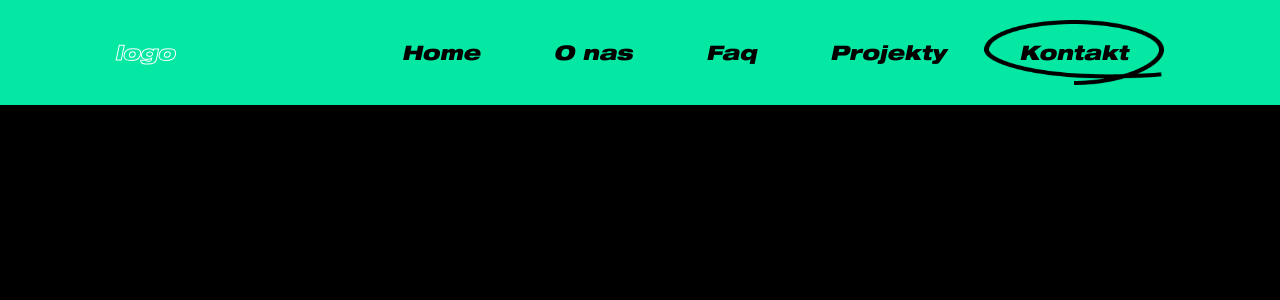
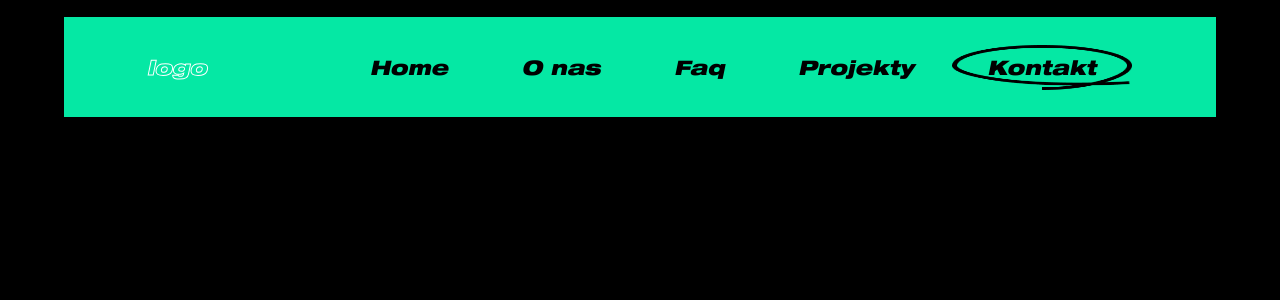
Before and after one commit to fornakter/buisness_card, a Flask app: page / in a window 1280 px wide. Shown: the top 300 px of the page. Run offline with Flask 2, Linux system fonts and the light colour scheme.

Commit message:
change navbar size, navbar position & sizes

```diff
--- a/static/scriptJS/navbar.js
+++ b/static/scriptJS/navbar.js
@@ -2,15 +2,16 @@ export const changeNavbar = () => {
   const hamburgerButton = document.querySelector(".hamburger");
   const mobileMenu = document.querySelector(".navbar__menu-mobile");
   const currentPageTracker = document.querySelector(".current-page-tracker");
-  const navbarItemsDesktop = document.querySelectorAll(".menu__item-desktop");
   const navbarMenuDesktop = document.querySelector(".menu-desktop");
-  console.log(navbarMenuDesktop);
+
+  // Open & close navbar menu.
 
   hamburgerButton.addEventListener("click", () => {
     mobileMenu.classList.toggle("navbar__menu-mobile--open");
     hamburgerButton.classList.toggle("hamburger--open");
   });
 
+  // Move page tracker
   navbarMenuDesktop.addEventListener("click", (e) => {
     e.target.dataset.trackerpos;
     currentPageTracker.style.transform = `translateX(${
--- a/static/styles/_navbar.scss
+++ b/static/styles/_navbar.scss
@@ -5,7 +5,8 @@
   display: flex;
   align-items: center;
   justify-content: space-between;
-  padding: 2rem;
+  height: 8rem;
+  padding: 5rem 2rem;
 
   .logo {
     color: transparent;
@@ -90,10 +91,15 @@
     background-color: white;
   }
   .navbar {
+    min-width: 90%;
+    left: 50%;
+    transform: translateX(-50%);
+    top: 1.7rem;
     position: fixed;
     background-color: var(--secondary-color);
     justify-content: space-around;
     flex-direction: column;
+
     .hamburger {
       display: none;
     }
@@ -108,7 +114,7 @@
       justify-content: space-around;
       align-items: center;
       position: relative;
-      padding: 2rem 0;
+      padding: 1rem 0;
 
       .current-page-tracker {
         height: 100%;
@@ -122,6 +128,7 @@
       .menu__item {
         text-align: center;
         position: relative;
+
         a {
           font-size: 2rem;
           color: black;
--- a/static/styles/main.css
+++ b/static/styles/main.css
@@ -17,7 +17,8 @@
   display: flex;
   align-items: center;
   justify-content: space-between;
-  padding: 2rem;
+  height: 8rem;
+  padding: 5rem 2rem;
 }
 .navbar .logo {
   color: transparent;
@@ -96,6 +97,10 @@
     background-color: white;
   }
   .navbar {
+    min-width: 90%;
+    left: 50%;
+    transform: translateX(-50%);
+    top: 1.7rem;
     position: fixed;
     background-color: var(--secondary-color);
     justify-content: space-around;
@@ -115,7 +120,7 @@
     justify-content: space-around;
     align-items: center;
     position: relative;
-    padding: 2rem 0;
+    padding: 1rem 0;
   }
   .navbar .navbar__menu-desktop .current-page-tracker {
     height: 100%;
@@ -160,4 +165,5 @@ body {
 
 html {
   font-size: 62.5%;
+  width: 100%;
 }/*# sourceMappingURL=main.css.map */
--- a/static/styles/main.scss
+++ b/static/styles/main.scss
@@ -20,4 +20,5 @@ body {
 
 html {
   font-size: 62.5%;
+  width: 100%;
 }
```
Also changed, not shown: 1 other file.
